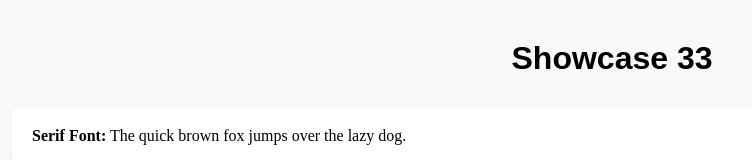
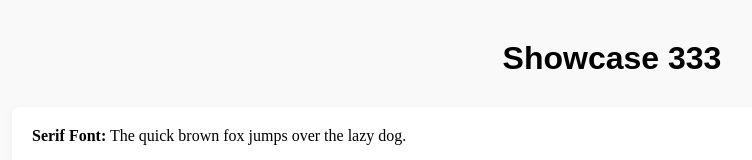
Before and after one commit to Rahinmon2903/github, a plain HTML site: page index.html in a window 1280 px wide. Shown: the top 160 px of the page, without its empty margins (28-780 px from the left). Drawn offline with Linux system fonts and the light colour scheme.

Commit message:
completed2

```diff
--- a/index.html
+++ b/index.html
@@ -35,7 +35,7 @@
     </style>
 </head>
 <body>
-    <h1>Showcase 33</h1>
+    <h1>Showcase 333</h1>
     <div class="font-sample serif">
         <strong>Serif Font:</strong> The quick brown fox jumps over the lazy dog.
     </div>
```
